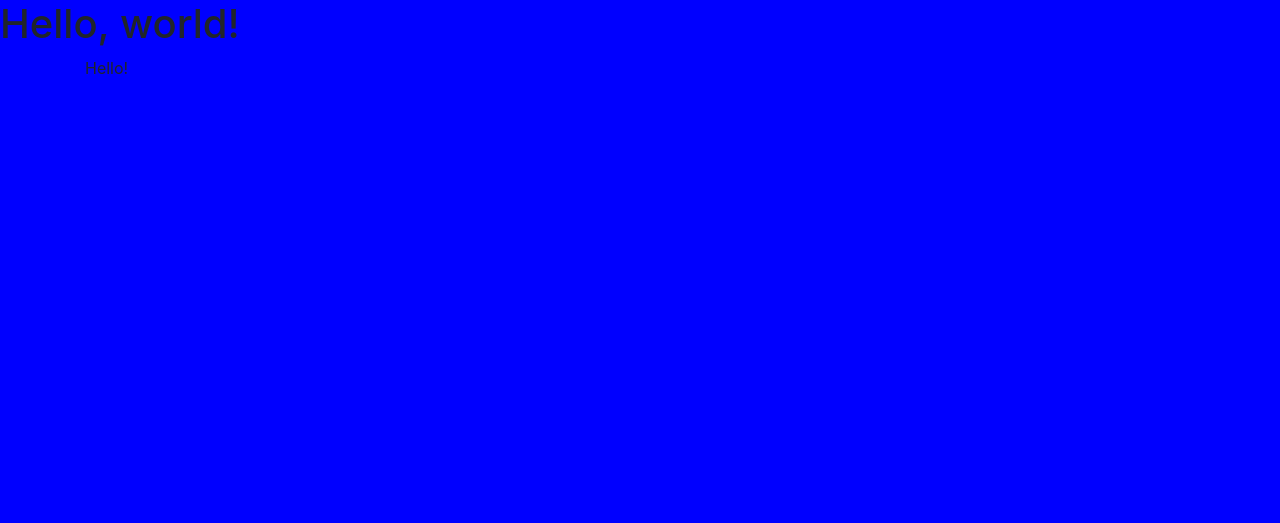
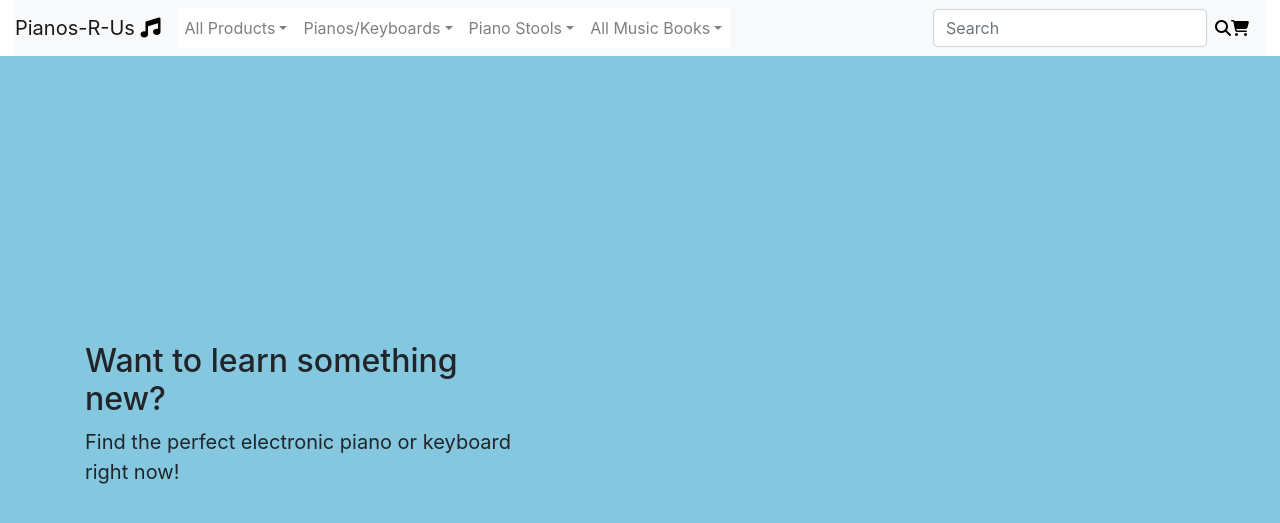
Before and after one commit to Keeganw3/Pianos-R-Us, a Django app: page / in a window 1280 px wide. Shown: the top 523 px of the page. Run offline with Django 3.2, Linux system fonts and the light colour scheme; some libraries are stand-ins or nearby versions.

Commit message:
[ADD] Navbar text added

```diff
--- a/home/templates/home/index.html
+++ b/home/templates/home/index.html
@@ -4,7 +4,9 @@
 {% block content %}
     <div class="container">
         <div class="row">
-            <div class="col-6">Hello!</div>
+            <span class="col-5 hero-text"><h2>Want to learn something new?</h2>
+            <p>Find the perfect electronic piano or keyboard right now!</p></span>
+            <span class="col-7 hero-image"></span>
         </div>
     </div>
 
--- a/pianos_r_us/settings.py
+++ b/pianos_r_us/settings.py
@@ -13,8 +13,7 @@ import os
 from pathlib import Path
 
 # Build paths inside the project like this: BASE_DIR / 'subdir'.
-BASE_DIR = Path(__file__).resolve().parent.parent
-
+BASE_DIR = os.path.dirname(os.path.dirname(os.path.abspath(__file__)))
 
 # Quick-start development settings - unsuitable for production
 # See https://docs.djangoproject.com/en/3.2/howto/deployment/checklist/
@@ -36,7 +35,6 @@ INSTALLED_APPS = [
     'django.contrib.sessions',
     'django.contrib.messages',
     'django.contrib.staticfiles',
-
     'django.contrib.sites',
 
     'allauth',
--- a/pianos_r_us/urls.py
+++ b/pianos_r_us/urls.py
@@ -15,10 +15,12 @@ Including another URLconf
 """
 from django.contrib import admin
 from django.urls import path, include
+from django.conf import settings
+from django.conf.urls.static import static
 
 urlpatterns = [
     path('admin/', admin.site.urls),
     path('accounts/', include('allauth.urls')),
     path('', include('home.urls')),
 
-]
+] + static(settings.MEDIA_URL, document_root=settings.MEDIA_ROOT)
--- a/static/css/base.css
+++ b/static/css/base.css
@@ -1,3 +1,20 @@
 body {
-    background-color: blue;
+    background-color: #85C7DE;
 }
+
+.hero-text {
+    margin-top: 30%;
+    font-size: 20px;
+}
+
+/* Navbar */
+
+header, li {
+    text-decoration: none;
+    color: black;
+    background-color: white;
+}
+
+i {
+    color: black;
+}
--- a/templates/base.html
+++ b/templates/base.html
@@ -18,13 +18,14 @@
     {% block corecss %}
         <link rel="stylesheet" href="https://cdn.jsdelivr.net/npm/bootstrap@4.6.2/dist/css/bootstrap.min.css" integrity="sha384-xOolHFLEh07PJGoPkLv1IbcEPTNtaed2xpHsD9ESMhqIYd0nLMwNLD69Npy4HI+N" crossorigin="anonymous">
         <link rel="stylesheet" href="{% static 'css/base.css' %}">
-    {% endblock %}
+        {% endblock %}
 
     {% block extra_css %}
     {% endblock %}
 
     {% block corejs %}
         <!-- jQuery and Bootstrap Bundle (includes Popper) -->
+        <script src="https://kit.fontawesome.com/e509a947a4.js" crossorigin="anonymous"></script>
         <script src="https://cdn.jsdelivr.net/npm/jquery@3.5.1/dist/jquery.min.js" integrity="sha256-9/aliU8dGd2tb6OSsuzixeV4y/faTqgFtohetphbbj0=" crossorigin="anonymous"></script>
         <script src="https://cdn.jsdelivr.net/npm/bootstrap@4.6.2/dist/js/bootstrap.bundle.min.js" integrity="sha384-Fy6S3B9q64WdZWQUiU+q4/2Lc9npb8tCaSX9FK7E8HnRr0Jz8D6OP9dO5Vg3Q9ct" crossorigin="anonymous"></script>
         <script src="https://stackpath.bootstrapcdn.com/bootstrap/4.4.1/js/bootstrap.min.js" integrity="sha384-wfSDF2E50Y2D1uUdj0O3uMBJnjuUD4Ih7YwaYd1iqfktj0Uod8GCExl3Og8ifwB6" crossorigin="anonymous"></script>
@@ -36,8 +37,72 @@
     <title>Pianos-R-Us {% block extra_title %}{% endblock %}</title>
   </head>
   <body>
-    <header class="container-fluid fixed-top"></header>
-    <h1>Hello, world!</h1>
+    <header class="container-fluid fixed-top">
+      <nav class="navbar navbar-nav mr-auto navbar-expand-lg bg-light navbar-light">
+        <a class="navbar-brand nav-link" href="#">Pianos-R-Us
+          <span><i class="fas fa-music"></i></span>
+        </a>
+        <div class="nav-div collapse navbar-collapse" id="navbarSupportedContent">
+          <ul class="navbar-nav mr-auto">
+            <li class="nav-item dropdown">
+              <a class="nav-link dropdown-toggle" href="#" role="button"
+              data-toggle="dropdown" aria-expanded="false">All Products</a>
+              <div class="dropdown-menu">
+                <a class="dropdown-item" href="#">By Price</a>
+                <div class="dropdown-divider"></div>
+                <a class="dropdown-item" href="#">By Best Rated</a>
+                <div class="dropdown-divider"></div>
+                <a class="dropdown-item" href="#">By Latest</a>
+                <div class="dropdown-divider"></div>
+                <a class="dropdown-item" href="#">All Products</a>
+              </div>
+            </li>
+            <li class="nav-item dropdown">
+              <a class="nav-link dropdown-toggle" href="#" role="button"
+              data-toggle="dropdown" aria-expanded="false">Pianos/Keyboards</a>
+              <div class="dropdown-menu">
+                <a class="dropdown-item" href="#">By Best Rated</a>
+                <div class="dropdown-divider"></div>
+                <a class="dropdown-item" href="#">Only Pianos</a>
+                <div class="dropdown-divider"></div>
+                <a class="dropdown-item" href="#">Only Keyboards</a>
+                <div class="dropdown-divider"></div>
+                <a class="dropdown-item" href="#">All Pianos/Keyboards</a>
+              </div>
+            </li>
+            <li class="nav-item dropdown">
+              <a class="nav-link dropdown-toggle" href="#" role="button"
+              data-toggle="dropdown" aria-expanded="false">Piano Stools</a>
+              <div class="dropdown-menu">
+                <a class="dropdown-item" href="#">By Best Rated</a>
+                <div class="dropdown-divider"></div>
+                <a class="dropdown-item" href="#">By Latest</a>
+                <div class="dropdown-divider"></div>
+                <a class="dropdown-item" href="#">All Piano Stools</a>
+              </div>
+            </li>
+            <li class="nav-item dropdown">
+              <a class="nav-link dropdown-toggle" href="#" role="button"
+              data-toggle="dropdown" aria-expanded="false">All Music Books</a>
+              <div class="dropdown-menu">
+                <a class="dropdown-item" href="#">By Beginner</a>
+                <div class="dropdown-divider"></div>
+                <a class="dropdown-item" href="#">By Intermediate</a>
+                <div class="dropdown-divider"></div>
+                <a class="dropdown-item" href="#">By Advanced</a>
+                <div class="dropdown-divider"></div>
+                <a class="dropdown-item" href="#">All Music Books</a>
+              </div>
+            </li>
+          </ul>
+          <form class="form-inline my-2 my-lg-0">
+            <input class="form-control mr-sm-2" type="search" placeholder="Search" aria-label="Search">
+            <i class="fas fa-search"></i>
+          </form>
+          <i class="fas fa-shopping-cart"></i>
+        </div>
+      </nav>
+    </header>
 
    {% if messages %}
    <div class="message-container"></div>
```
Also changed, not shown: static/images/pianos-r-us-hero-image.jpg (added).
